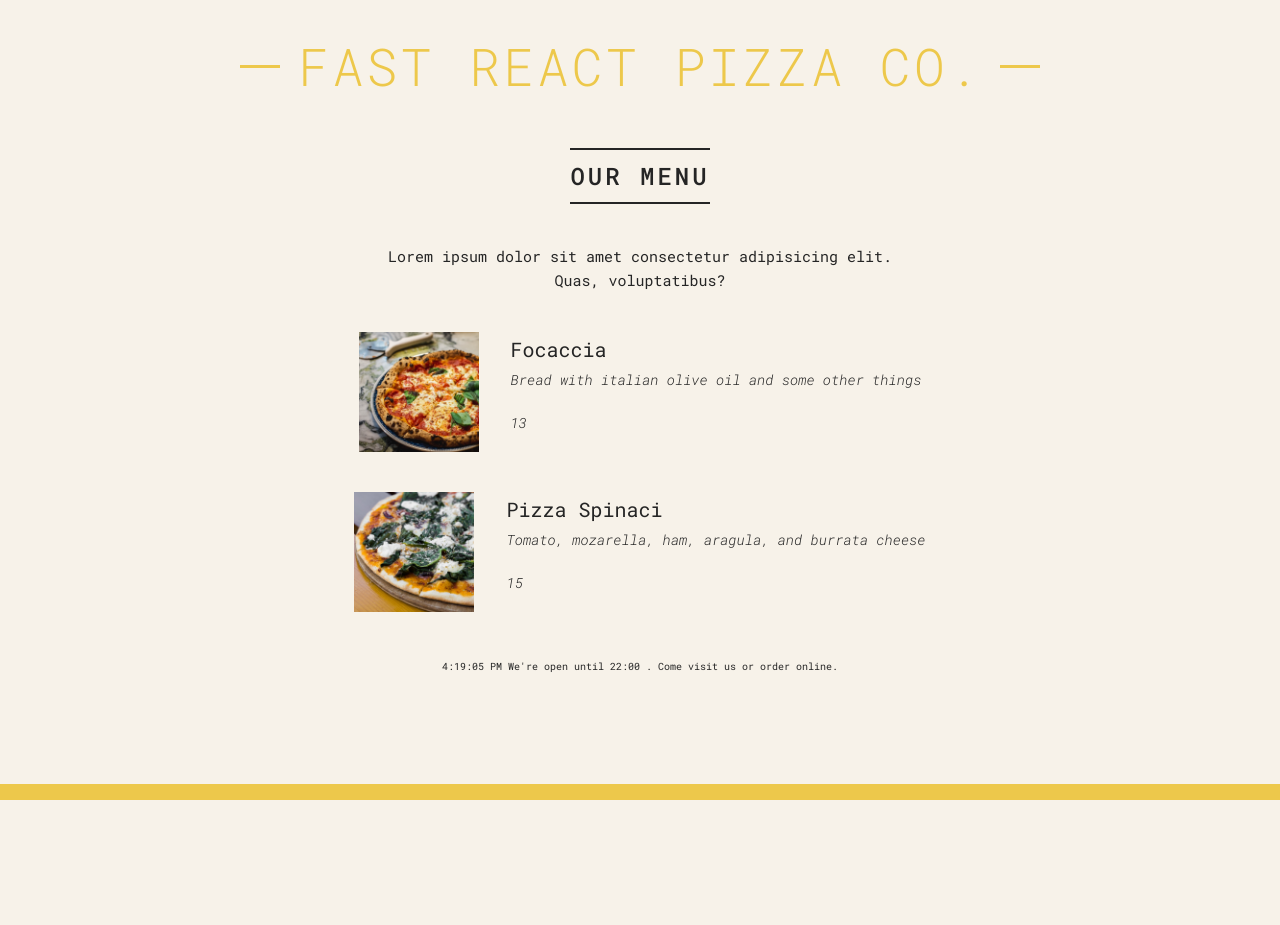
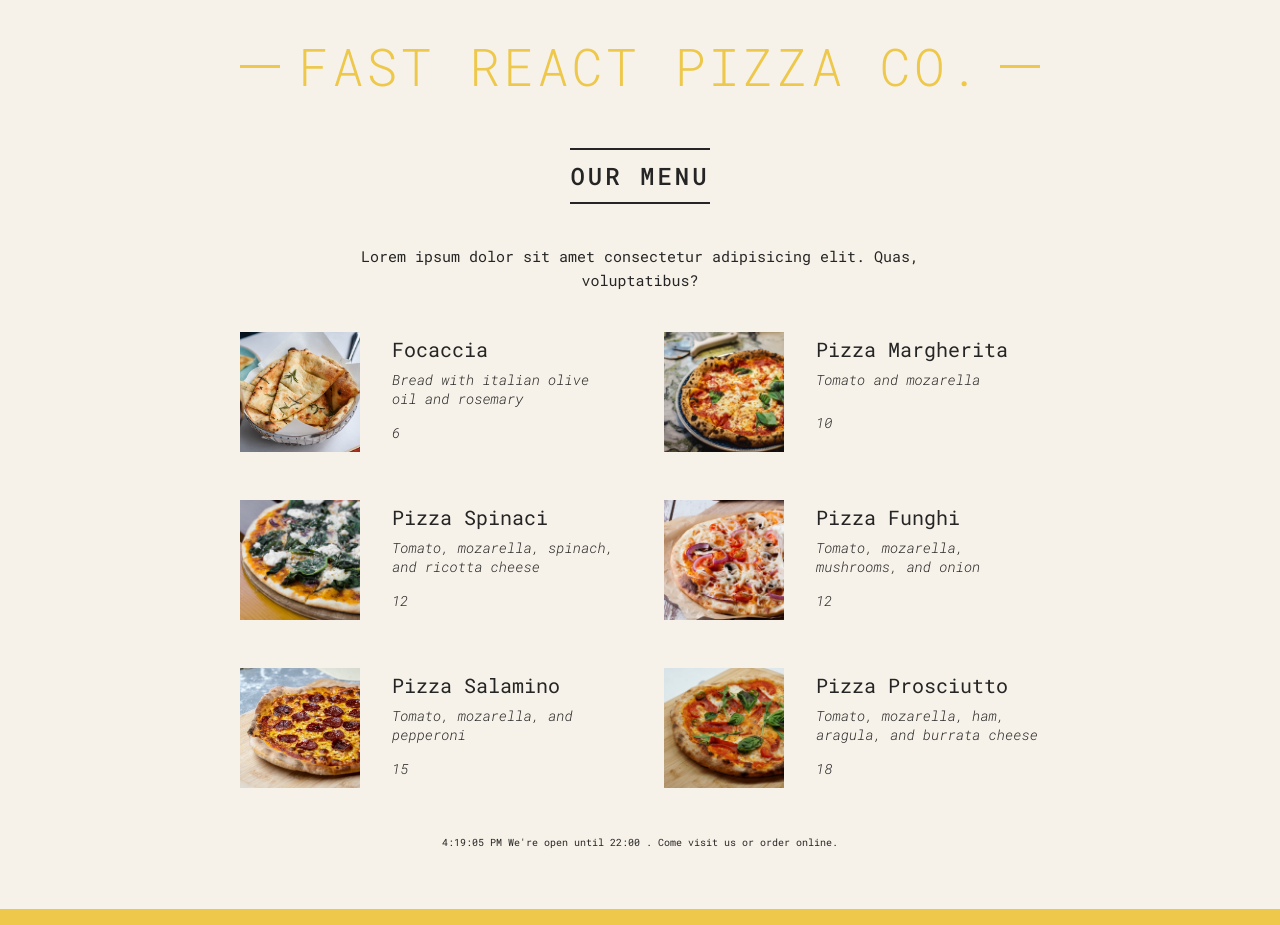
Before and after one commit to ali27-dev/pizza-menu, a React (Create React App) app: page / in a window 1280 px wide. Before the commit the page ends 800 px from the top, so only its background shows below. Built offline with nearby package versions, Linux system fonts and the light colour scheme.

Commit message:
Using map method and render the list pizza item in easy way.

```diff
--- a/src/App.js
+++ b/src/App.js
@@ -71,30 +71,22 @@
         Lorem ipsum dolor sit amet consectetur adipisicing elit. Quas,
         voluptatibus?
       </p>
-      <Pizza
-        name="Focaccia"
-        ingredients="Bread with italian olive oil and some other things"
-        photoName="pizzas/margherita.jpg"
-        price={10}
-      />
-      <Pizza
-        name="Pizza Spinaci"
-        ingredients="Tomato, mozarella, ham, aragula, and burrata cheese"
-        photoName="pizzas/spinaci.jpg"
-        price={12}
-      />
-      {/* <Pizza /> */}
+      <div className="pizzas">
+        {pizzaData.map((pizza) => (
+          <Pizza pizzaObj={pizza} />
+        ))}
+      </div>
     </main>
   );
 }
 function Pizza(props) {
   return (
     <div className="pizza">
-      <img src={props.photoName} alt={props.name} />
+      <img src={props.pizzaObj.photoName} alt={props.pizzaObj.name} />
       <div>
-        <h3>{props.name}</h3>
-        <p>{props.ingredients}</p>
-        <p>{props.price + 3}</p>
+        <h3>{props.pizzaObj.name}</h3>
+        <p>{props.pizzaObj.ingredients}</p>
+        <p>{props.pizzaObj.price}</p>
       </div>
     </div>
   );
```
